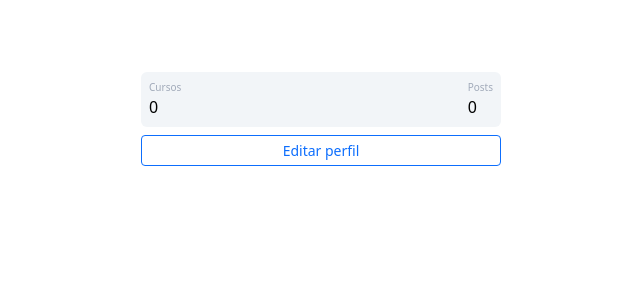
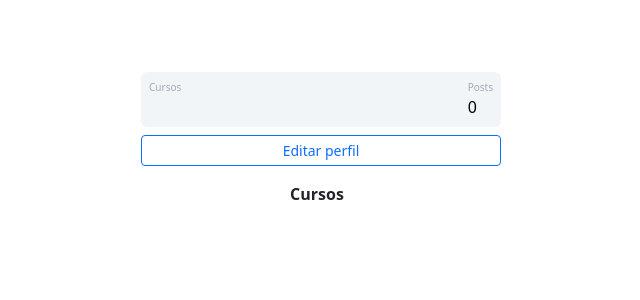
Before and after one commit to Henrique-Arau/Site_Comunidade, a Flask app: template comunidadeImpressionadora/templates/perfil.html in a window 1280 px wide. Shown: the part 56-356 px from the top of the page, without its empty margins (323-963 px from the left). Run offline with Flask 3, Linux system fonts and the light colour scheme; the template is opened without the code that fills it, so the values that code supplies are empty.

Commit message:
Exibindo os cursos do usuario

```diff
--- a/comunidadeImpressionadora/models.py
+++ b/comunidadeImpressionadora/models.py
@@ -16,7 +16,7 @@
     senha = database.Column(database.String, nullable=False)
     foto_perfil = database.Column(database.String, default='default.jpg')
     posts = database.relationship('Post', backref='autor', lazy=True)
-    cursos = database.Column(database.String, nullable=False, default='Não informado')
+    cursos = database.Column(database.String, nullable=False, default='Não Informado')
 
 class Post(database.Model):
 
--- a/comunidadeImpressionadora/templates/perfil.html
+++ b/comunidadeImpressionadora/templates/perfil.html
@@ -17,20 +17,19 @@
                    <span>{{ current_user.email }}</span>
 
                    <div class="p-2 mt-2 bg-primary d-flex justify-content-between rounded text-white stats">
+                        {% if 'Não Informado' in current_user.cursos %}
+                            <div class="d-flex flex-column"> <span class="articles">Cursos</span> <span class="number1">0</span> </div>
+                        {% else %}
+                            <div class="d-flex flex-column">
+                                <span class="articles">Cursos</span>
+                                <span class="number1">{{ current_user.cursos.count(';') + 1 }}</span>
+                            </div>
+                        {% endif %}
 
-                    <div class="d-flex flex-column">
-
-                        <span class="articles">Cursos</span>
-                        <span class="number1">0</span>
-
-                    </div>
-
-                    <div class="d-flex flex-column">
-
-                        <span class="rating">Posts</span>
-                        <span class="number3">0</span>
-
-                    </div>
+                        <div class="d-flex flex-column">
+                            <span class="rating">Posts</span>
+                            <span class="number3">0</span>
+                        </div>
                    </div>
 
                    <div class="button mt-2 d-flex flex-row align-items-center">
@@ -44,6 +43,18 @@
                 </div>
             </div>
          </div>
+
+<div class="row justify-content-center">
+    <div class="col col-4" style="text-align: center">
+        <strong>Cursos</strong><br>
+        {% for curso in current_user.cursos.split(';') %}
+            <button type="button" class="btn btn-success mt-2" disabled>{{ curso }}</button>
+        {% endfor %}
+    </div>
+</div>
+
+
+
 {% block form_editar_perfil %}
 {% endblock %}
 {% endblock %}
```
Also changed, not shown: instance/comunidade.db.
